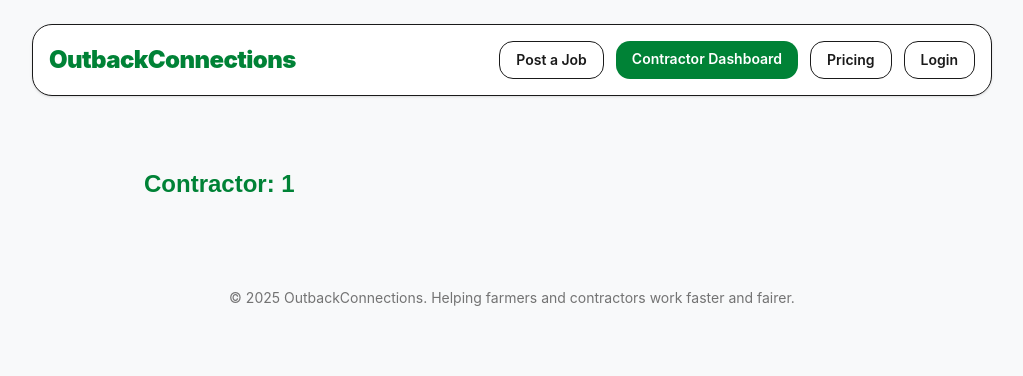
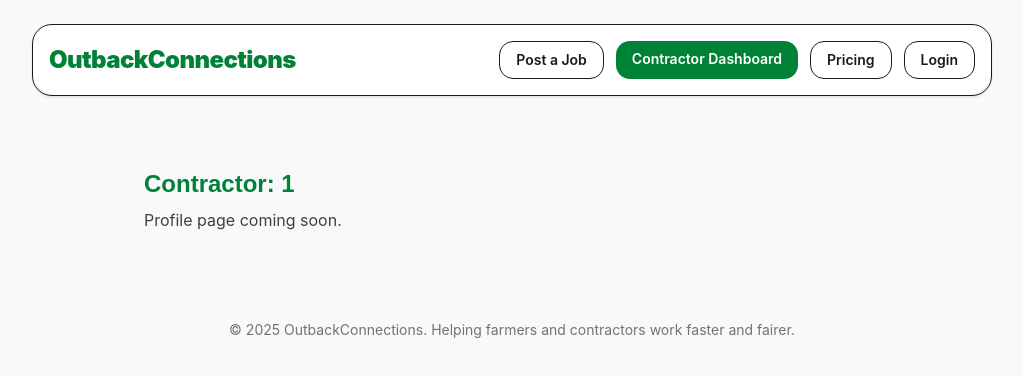
Before and after one commit to Outbackfencing1/outback-connections, a Next.js app: page /c/1 in a window 1280 px wide. Shown: the top 376 px of the page, without its empty margins (128-1151 px from the left). Built offline with nearby package versions, Linux system fonts and the light colour scheme.

Commit message:
Remove Next PageProps; use explicit { params: { handle } } typing

```diff
--- a/app/c/[handle]/page.tsx
+++ b/app/c/[handle]/page.tsx
@@ -1,25 +1,25 @@
 // app/c/[handle]/page.tsx
 import { notFound } from "next/navigation";
+// import type { PageProps } from "next"; // ❌ remove any PageProps import
 
-type RouteParams = { handle: string };
+type Params = { handle: string };
+type Props = { params: Params; searchParams?: Record<string, string | string[] | undefined> };
 
-export default async function ContractorPage(
-  { params }: { params: RouteParams }
-) {
+export default function ContractorPage({ params }: Props) {
   const { handle } = params;
 
-  // Example: fetch contractor/profile by "handle"
-  // const res = await fetch(`${process.env.NEXT_PUBLIC_API_URL}/contractors/${handle}`, { cache: 'no-store' });
+  // Example fetch if/when you add data:
+  // const res = await fetch(`${process.env.NEXT_PUBLIC_API_URL}/contractors/${handle}`, { cache: "no-store" });
   // if (!res.ok) notFound();
   // const data = await res.json();
 
   return (
     <main className="mx-auto max-w-3xl px-4 py-10">
       <h1 className="text-2xl font-bold text-green-700">Contractor: {handle}</h1>
-      {/* render profile here */}
+      <p className="mt-2 text-neutral-700">Profile page coming soon.</p>
     </main>
   );
 }
 
-// If you don't fetch and want a sync component, remove `async` — both forms are fine:
-// export default function ContractorPage({ params }: { params: RouteParams }) { ... }
+// If you later add this, type it the same explicit way (no PageProps):
+// export async function generateMetadata({ params }: Props): Promise<Metadata> { ... }
```
